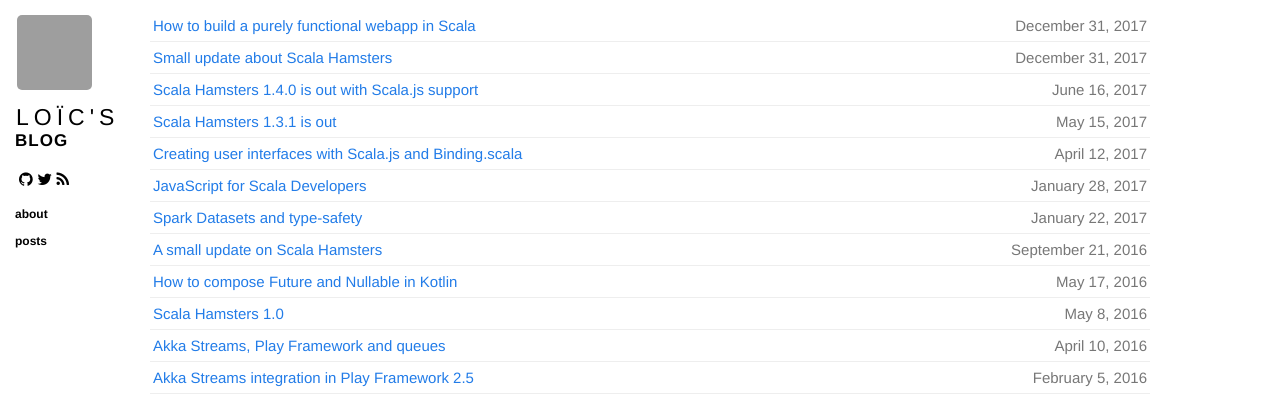
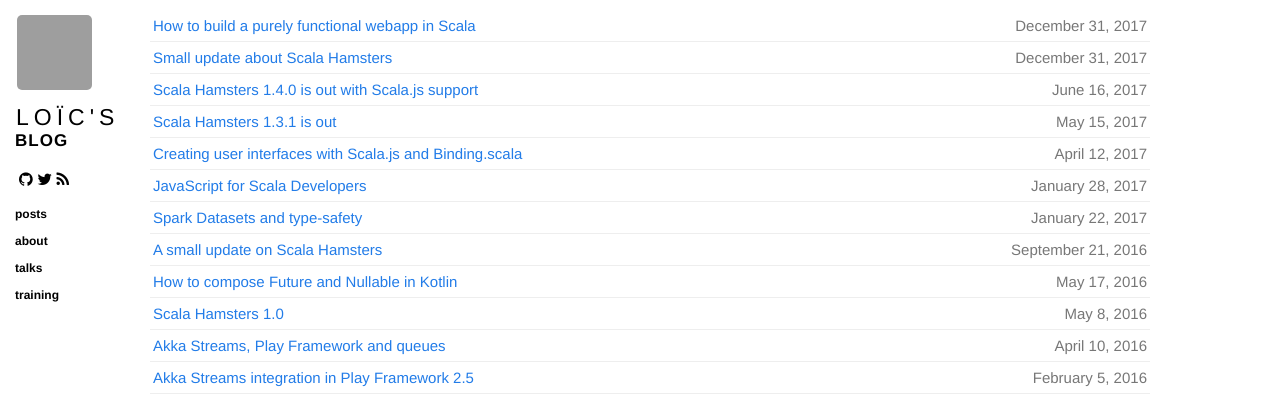
Before and after one commit to loicdescotte/loicdescotte.github.io, a Jekyll site: the page built from index.html, in a window 1280 px wide. Shown: the top 399 px of the page. Built offline with Jekyll 4.4.1, drawn with Linux system fonts in a browser that asks for light colours; nearby versions of some CDN libraries; grey boxes are pictures that could not be loaded.

Commit message:
Update layout.html

```diff
--- a/_layouts/layout.html
+++ b/_layouts/layout.html
@@ -61,8 +61,10 @@
 
     <section class="sections">
       <ul>
+        <li><a href="/">posts</a></li>
         <li><a href="/about/">about</a></li>
-        <li><a href="/">posts</a></li>
+        <li><a href="/talks/">talks</a></li>
+        <li><a href="/training/">training</a></li>
       </ul>
     </section>
   </section>
```
